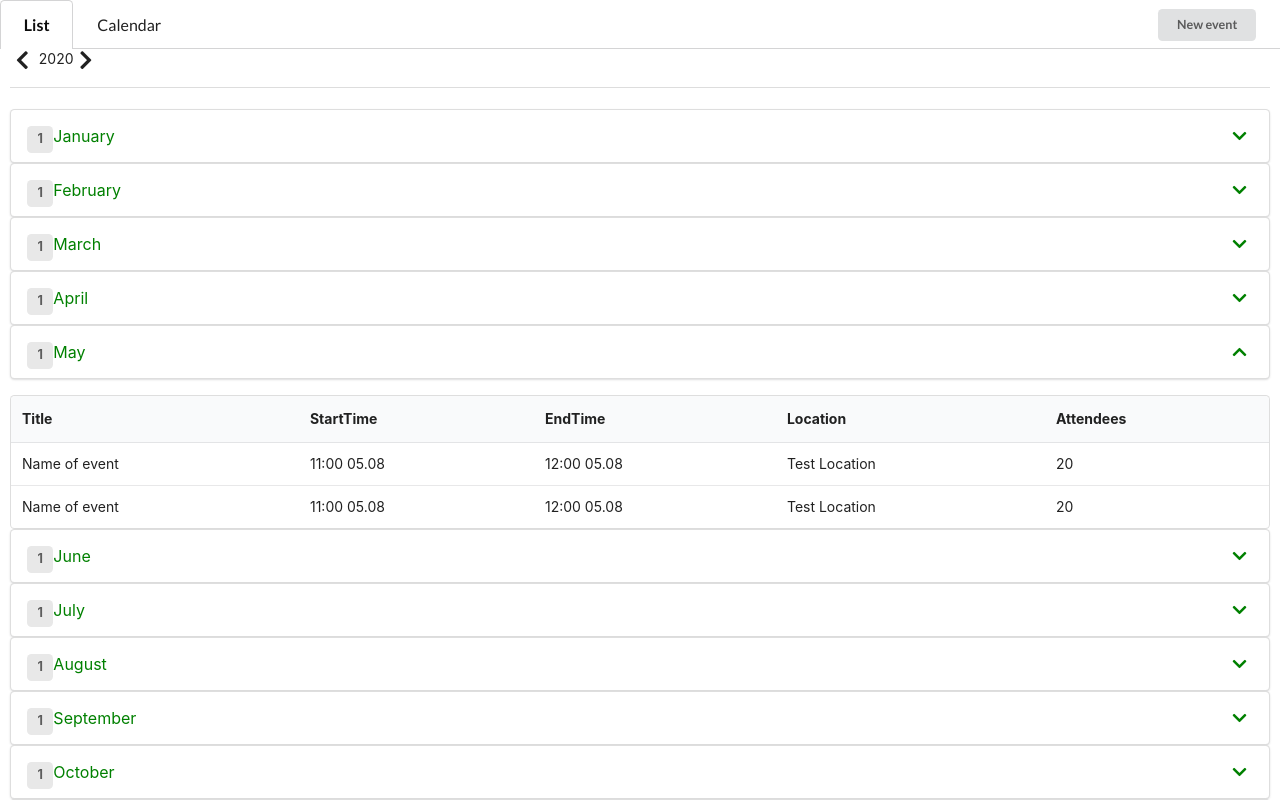
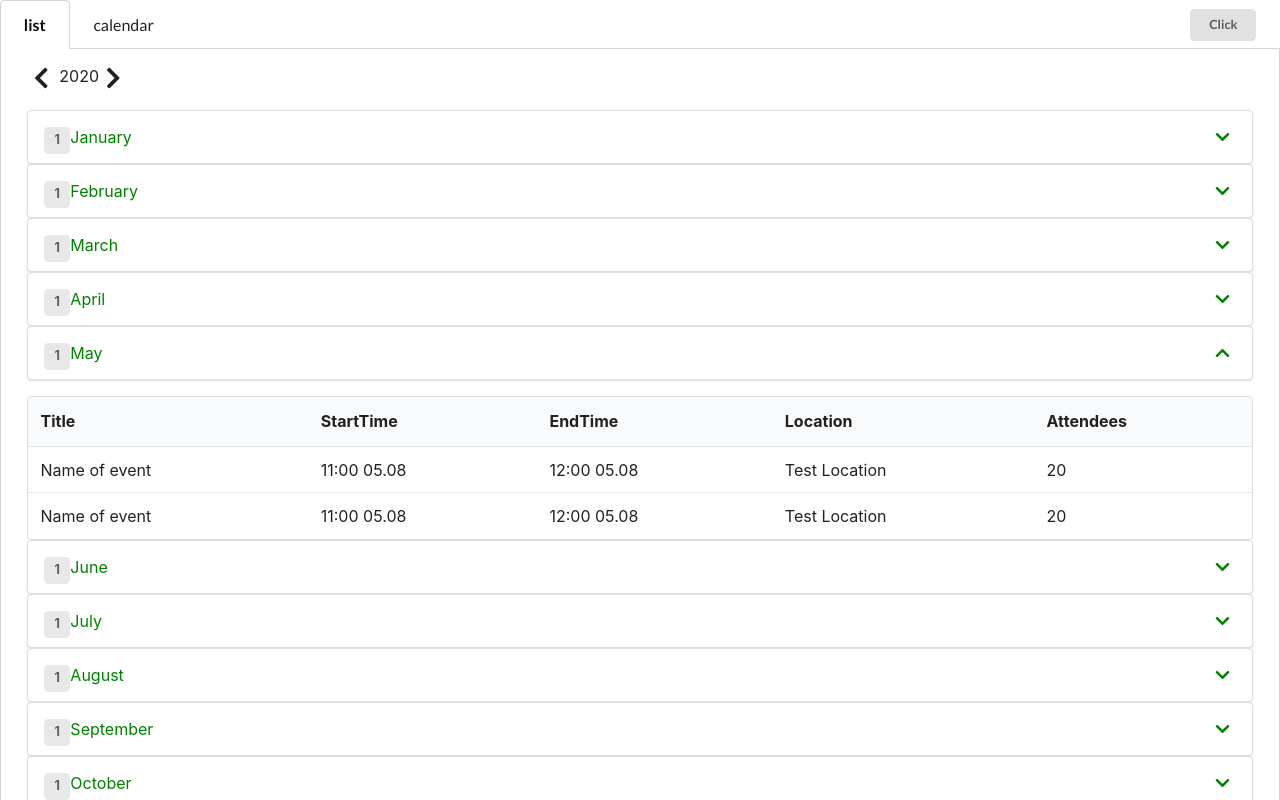
Before and after one commit to SlavKul/calendar, a React (Create React App) app: page / in a window 1280 px wide. Shown: the top 800 px of the page. Built offline with nearby package versions, Linux system fonts and the light colour scheme.

Commit message:
Added tab switcher

```diff
--- a/src/components/App.js
+++ b/src/components/App.js
@@ -1,17 +1,58 @@
 import React from 'react'
 import ListView from './List/ListView'
+import Header from './Header/Header'
 import AddEditModal from './Modals/AddEditModal/AddEditModal'
 import moment from 'moment'
 
-const App = () => {
-  const currentDate = moment()
-  console.log(currentDate)
-  return (
-    <div>
-        <ListView date={currentDate}/>
-        <AddEditModal isShown={false}/>
-    </div>
-  )
+const tabs = ['list', 'calendar']
+
+class App extends React.Component {
+  state = {
+    currentDate: moment(),
+    activeTab: tabs[0],
+    isAddModalOpen: false,
+  }
+
+  switchTabHandler = (data) => {
+    this.setState({
+      activeTab: data
+    })
+  }
+
+  openAddModalHandler = () => {
+    console.log('Opening...')
+    this.setState({
+      isAddModalOpen: true
+    })
+  }
+
+  closeModal = () => {
+    console.log('Closing...')
+    this.setState({
+      isAddModalOpen: false
+    })
 }
 
+  render(){
+    let content = <h1>Calendar</h1>
+    if(this.state.activeTab === tabs[0]){
+      content = <ListView date={this.props.date}/>
+    }
+    return (
+      <div>
+        <Header
+          date={this.state.currentDate}
+          tabs={tabs}
+          activeTab={this.state.activeTab}
+          switchTab={this.switchTabHandler}
+          openModal={this.openAddModalHandler}>
+            {content}
+        </Header>
+        <AddEditModal isShown={this.state.isAddModalOpen} closeModal={this.closeModal}/>
+      </div>
+    )
+  }
+}
+
+
 export default App;
--- /dev/null
+++ b/src/components/Header/Header.js
@@ -0,0 +1,38 @@
+import React from 'react'
+import Tab from './Tab'
+
+
+class Header extends React.Component {
+
+    state={
+        activeTab: 'listView'
+    }
+    render(){
+        const tabs = this.props.tabs.map((tab)=>{
+            let classes = 'item'
+            if(tab === this.props.activeTab){
+                classes = 'active item'
+            }
+            return <Tab key={tab} data={tab} classes={classes} switchTab={this.props.switchTab}>{tab}</Tab>
+        })
+        return(
+            <div>
+                <div className="ui top attached tabular menu">
+                    {tabs}
+                    <div className="right menu">
+                        <div className="item">
+                            <div className="ui transparent icon input">
+                                <button className="mini ui right floated button" onClick={this.props.openModal}>Click</button>
+                            </div>
+                        </div>
+                    </div>
+                </div>
+                <div className="ui bottom attached active tab segment">
+                    {this.props.children}
+                </div>
+            </div>
+        )
+    }
+}
+
+export default Header
--- /dev/null
+++ b/src/components/Header/Tab.js
@@ -0,0 +1,11 @@
+import React from 'react'
+
+const Tab = (props) => {
+    return (
+        <a data={props.data} className={props.classes} onClick={() => props.switchTab(props.data)}>
+            {props.children}
+        </a>
+    )
+}
+
+export default Tab
--- a/src/components/List/Header.js
+++ /dev/null
@@ -1,23 +0,0 @@
-import React from 'react'
-
-const Header = (props) => {
-    return(
-        <div class="ui top attached tabular menu">
-            <a class="active item">
-                List
-            </a>
-            <a class="item">
-                Calendar
-            </a>
-            <div class="right menu">
-                <div class="item">
-                    <div class="ui transparent icon input">
-                        <button className="mini ui right floated button">New event</button>
-                    </div>
-                </div>
-            </div>
-        </div>
-    )
-}
-
-export default Header
--- a/src/components/List/ListOfMonth.js
+++ b/src/components/List/ListOfMonth.js
@@ -10,14 +10,20 @@ class ListOfMonth extends React.Component {
         const todayMonth = moment().months()
         const listOfMonth = moment.months()
         const listItems = listOfMonth.map((item, index)=>
-            <MonthHeader key={index} name={todayMonth} isShown={index===todayMonth ? true : false} date={this.state.currentDate}>{item}</MonthHeader>
+            <MonthHeader
+                key={index}
+                name={todayMonth}
+                isShown={index===todayMonth ? true : false}
+                date={this.state.currentDate}>{item}
+            </MonthHeader>
         )
         return (
             <div  style={{padding: '0px 10px'}}>
-                <i className="large chevron left icon"></i>
-                <p style={{display: 'inline'}}>{this.state.currentDate.format('YYYY')}</p>
-                <i className="large chevron right icon"></i>
-                <div class="ui clearing divider"></div>
+                <div>
+                    <i className="large chevron left icon"></i>
+                    <p style={{display: 'inline'}}>{this.state.currentDate.format('YYYY')}</p>
+                    <i className="large chevron right icon"></i>
+                </div>
                 <ul style={{paddingInlineStart: '0px'}}>
                     {listItems}
                 </ul>
--- a/src/components/List/ListView.js
+++ b/src/components/List/ListView.js
@@ -1,13 +1,11 @@
 import React from 'react'
-import Header from './Header'
+
 import ListOfMonth from './ListOfMonth'
 
 const List = ({date}) => {
-    //const [count, setCount] = useState(date);
-    //TODO: do class component and add actual date to class state or Hook
+
     return (
         <div>
-            <Header date={date.format('YYYY')}/>
             <ListOfMonth />
         </div>
     )
--- a/src/components/Modals/AddEditModal/AddEditModal.js
+++ b/src/components/Modals/AddEditModal/AddEditModal.js
@@ -2,24 +2,16 @@ import React from 'react'
 import './AddEditModal.css'
 
 class AddEditModal extends React.Component {
-    state={
-        isShown: this.props.isShown,
-    }
 
-    closeModal = () => {
-        this.setState({
-            isShown: false
-        })
-    }
 
-    render() {
-        if(this.state.isShown){
+render(){
+    if(this.props.isShown){
         return (
          <div className="modalOverlay">
              <div className=" modalWindow ui segments" style={{margin: '2.5% auto',position: 'relative'}}>
                  <div className=" modal-header ui segment" >
                      <span className="modal-title">Add new event</span>
-                        <i className="material-icons modalClose" onClick={this.closeModal}>close</i>
+                     <i className="material-icons modalClose" onClick={this.props.closeModal}>close</i>
                  </div>
                  <div className="modal-body ui segment">
                  <form className="ui form">
@@ -31,7 +23,7 @@ class AddEditModal extends React.Component {
                          <label>Type</label>
                          <input type="text" name="last-name"/>
                      </div>
-                        <div class="ui clearing divider"></div>
+                     <div className="ui clearing divider"></div>
                      <button className="mini ui right floated button" type="submit">Submit</button>
                  </form>
                  </div>
@@ -42,6 +34,8 @@ class AddEditModal extends React.Component {
          return null
      }
 }
+
+
 }
 
 export default AddEditModal
```
Lines whose indentation alone changed are shown as unchanged.
